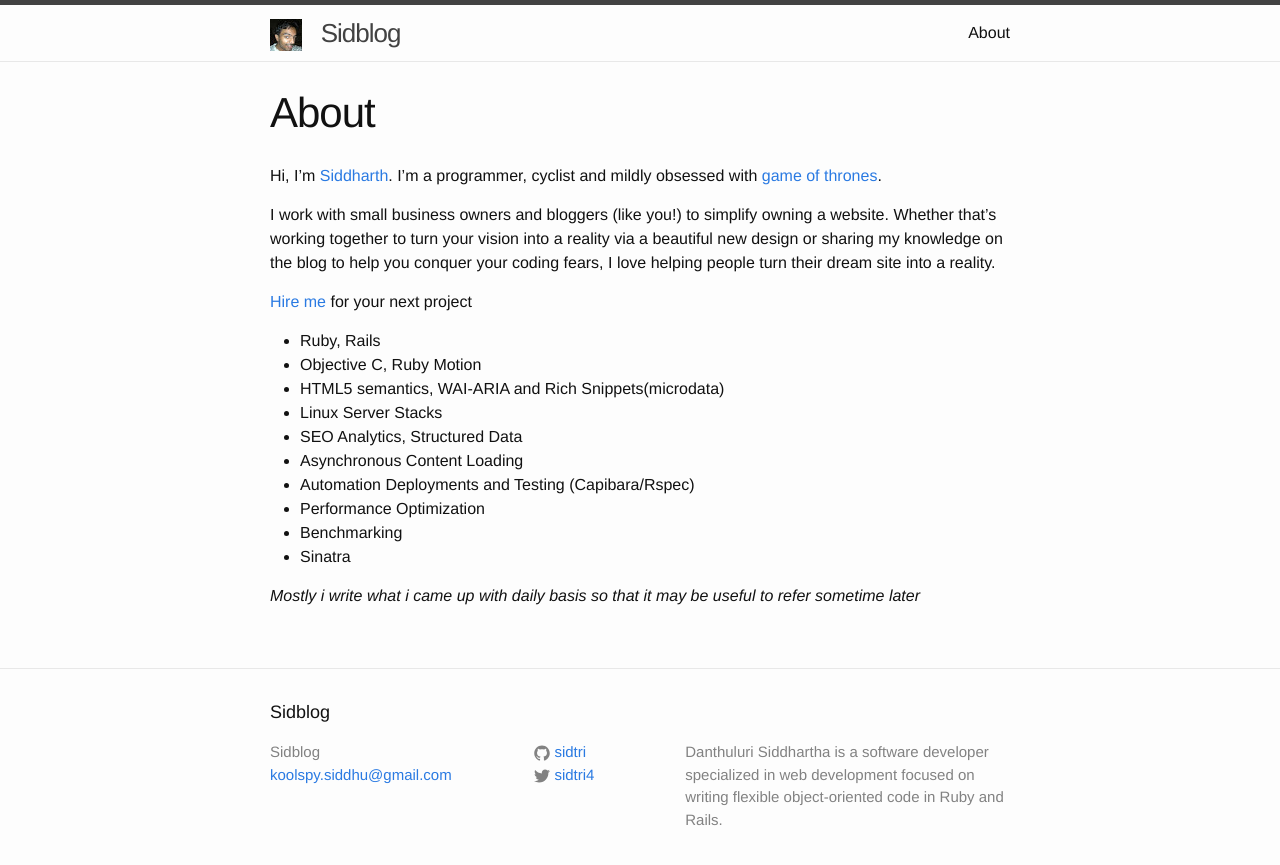
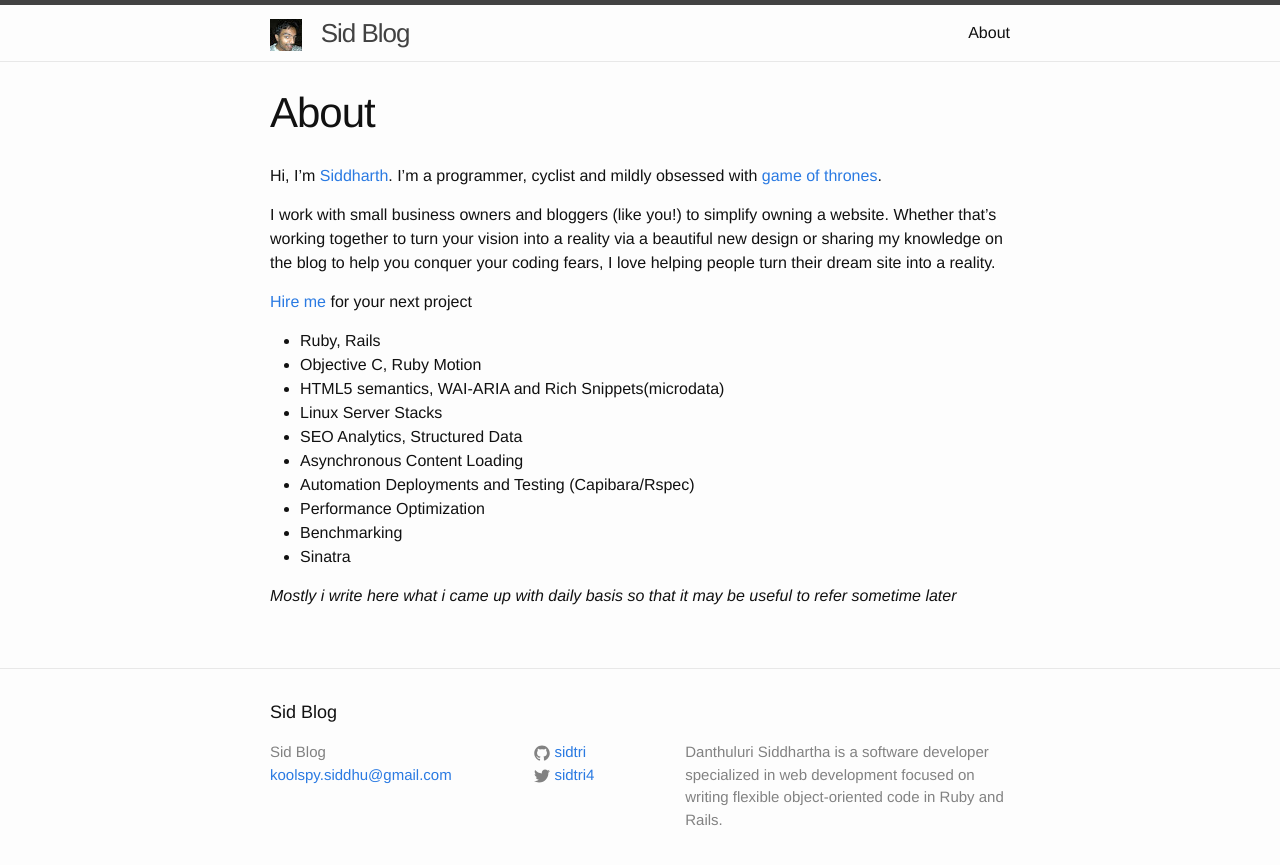
Before and after one commit to sidms/sidtri, a Jekyll site: the page built from about.md, in a window 1280 px wide. Shown: the top 865 px of the page. Built offline with Jekyll 4.4.1, drawn with Linux system fonts in a browser that asks for light colours.

Commit message:
title changer

```diff
--- a/_config.yml
+++ b/_config.yml
@@ -1,5 +1,5 @@
 # Site settings
-title: Sidblog
+title: Sid Blog
 email: koolspy.siddhu@gmail.com
 description: > # this means to ignore newlines until "baseurl:"
   Danthuluri Siddhartha is a software developer specialized in web development focused on writing flexible object-oriented code in Ruby and Rails.
--- a/about.md
+++ b/about.md
@@ -4,7 +4,7 @@ title: About
 permalink: /about/
 ---
 
-Hi, I'm [Siddharth](https://github.com/sidongithub). I'm a programmer, cyclist and mildly obsessed with [game of thrones](http://www.hbo.com/game-of-thrones).
+Hi, I'm [Siddharth](https://github.com/sidtri). I'm a programmer, cyclist and mildly obsessed with [game of thrones](http://www.hbo.com/game-of-thrones).
 
 I work with small business owners and bloggers (like you!) to simplify owning a website. Whether that’s working together to turn your vision into a reality via a beautiful new design or sharing my knowledge on the blog to help you conquer your coding fears, I love helping people turn their dream site into a reality.
 
@@ -21,4 +21,4 @@ I work with small business owners and bloggers (like you!) to simplify owning a
 * Benchmarking
 * Sinatra
 
-*Mostly i write what i came up with daily basis so that it may be useful to refer sometime later*
+*Mostly i write here what i came up with daily basis so that it may be useful to refer sometime later*
```
